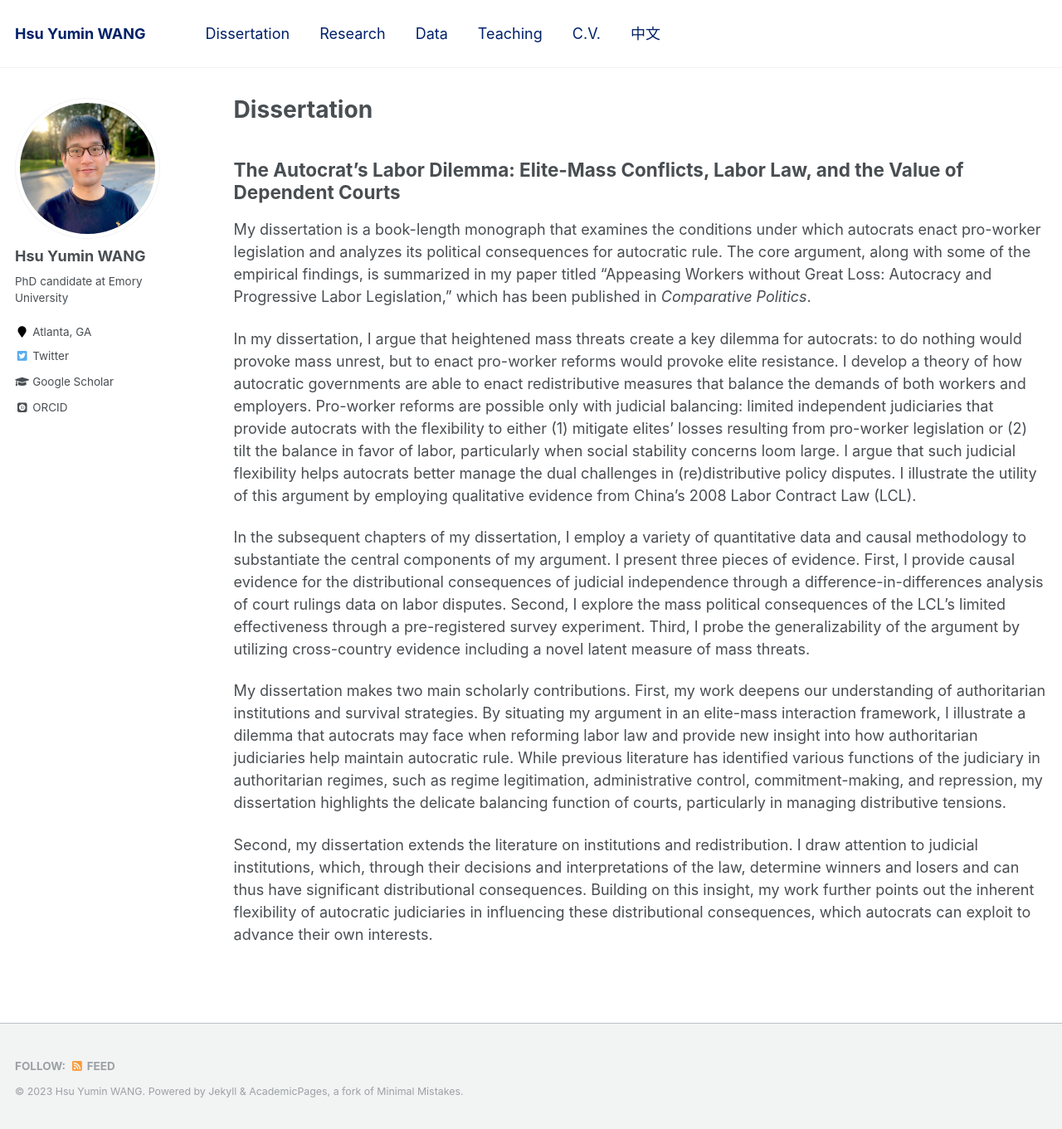
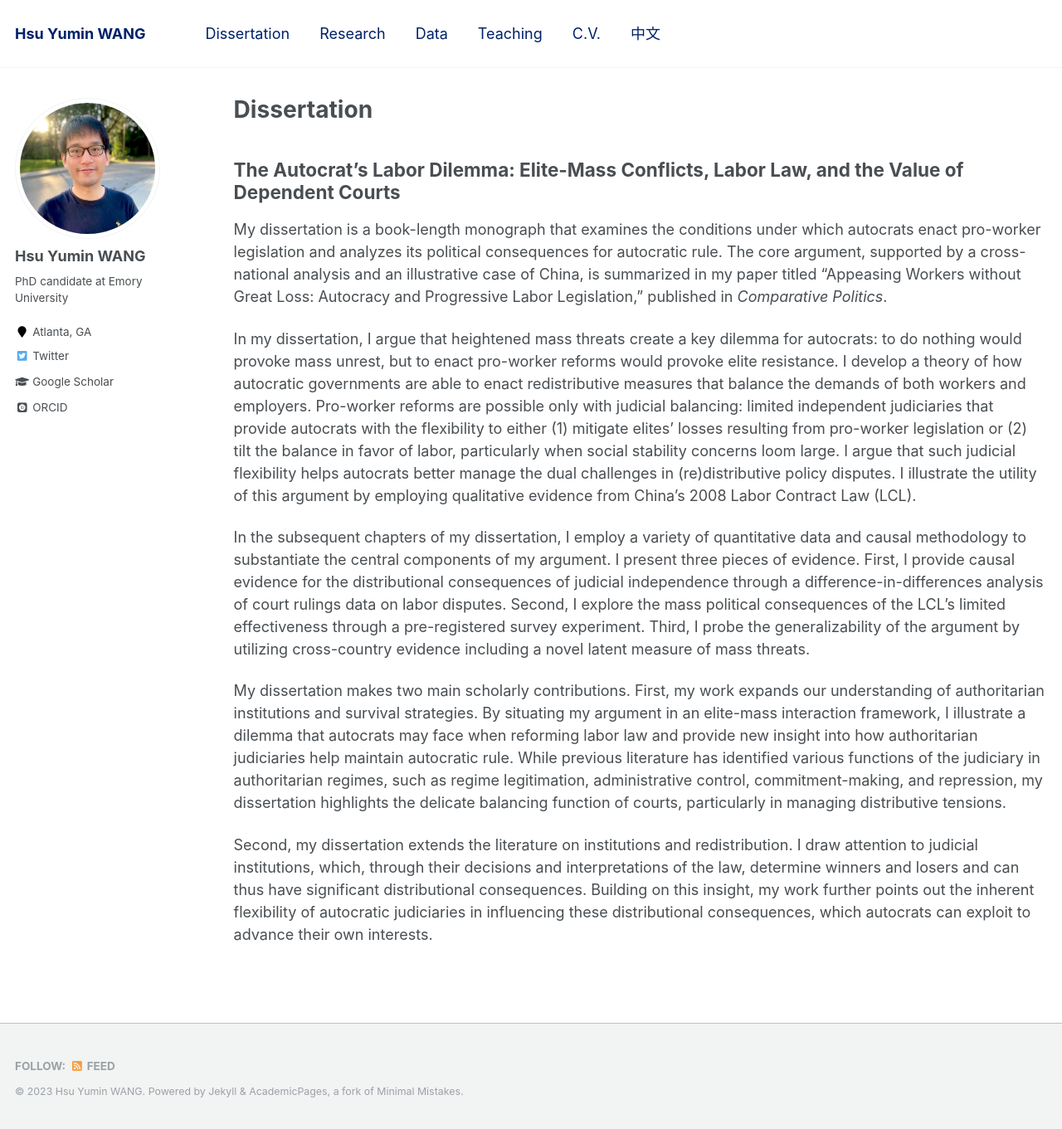
Before and after one commit to hsuyumin/hsuyumin.github.io, a Jekyll site: the page built from _pages/dissertation.md, in a window 1280 px wide and 1361 px high. Shown: the whole window at 83% size. Built offline with Jekyll 4.4.1, drawn with Linux system fonts in a browser that asks for light colours; some web fonts are replaced.

Commit message:
Update dissertation.md

```diff
--- a/_pages/dissertation.md
+++ b/_pages/dissertation.md
@@ -10,12 +10,12 @@ redirect_from:
 
 ## The Autocrat’s Labor Dilemma: Elite-Mass Conflicts, Labor Law, and the Value of Dependent Courts
 
-My dissertation is a book-length monograph that examines the conditions under which autocrats enact pro-worker legislation and analyzes its political consequences for autocratic rule. The core argument, along with some of the empirical findings, is summarized in my paper titled "Appeasing Workers without Great Loss: Autocracy and Progressive Labor Legislation," which has been published in _Comparative Politics_.
+My dissertation is a book-length monograph that examines the conditions under which autocrats enact pro-worker legislation and analyzes its political consequences for autocratic rule. The core argument, supported by a cross-national analysis and an illustrative case of China, is summarized in my paper titled "Appeasing Workers without Great Loss: Autocracy and Progressive Labor Legislation," published in _Comparative Politics_.
 
 In my dissertation, I argue that heightened mass threats create a key dilemma for autocrats: to do nothing would provoke mass unrest, but to enact pro-worker reforms would provoke elite resistance. I develop a theory of how autocratic governments are able to enact redistributive measures that balance the demands of both workers and employers. Pro-worker reforms are possible only with judicial balancing: limited independent judiciaries that provide autocrats with the flexibility to either (1) mitigate elites’ losses resulting from pro-worker legislation or (2) tilt the balance in favor of labor, particularly when social stability concerns loom large. I argue that such judicial flexibility helps autocrats better manage the dual challenges in (re)distributive policy disputes. I illustrate the utility of this argument by employing qualitative evidence from China’s 2008 Labor Contract Law (LCL).
 
 In the subsequent chapters of my dissertation, I employ a variety of quantitative data and causal methodology to substantiate the central components of my argument. I present three pieces of evidence. First, I provide causal evidence for the distributional consequences of judicial independence through a difference-in-differences analysis of court rulings data on labor disputes. Second, I explore the mass political consequences of the LCL's limited effectiveness through a pre-registered survey experiment. Third, I probe the generalizability of the argument by utilizing cross-country evidence including a novel latent measure of mass threats.
 
-My dissertation makes two main scholarly contributions. First, my work deepens our understanding of authoritarian institutions and survival strategies. By situating my argument in an elite-mass interaction framework, I illustrate a dilemma that autocrats may face when reforming labor law and provide new insight into how authoritarian judiciaries help maintain autocratic rule. While previous literature has identified various functions of the judiciary in authoritarian regimes, such as regime legitimation, administrative control, commitment-making, and repression, my dissertation highlights the delicate balancing function of courts, particularly in managing distributive tensions.
+My dissertation makes two main scholarly contributions. First, my work expands our understanding of authoritarian institutions and survival strategies. By situating my argument in an elite-mass interaction framework, I illustrate a dilemma that autocrats may face when reforming labor law and provide new insight into how authoritarian judiciaries help maintain autocratic rule. While previous literature has identified various functions of the judiciary in authoritarian regimes, such as regime legitimation, administrative control, commitment-making, and repression, my dissertation highlights the delicate balancing function of courts, particularly in managing distributive tensions.
 
 Second, my dissertation extends the literature on institutions and redistribution. I draw attention to judicial institutions, which, through their decisions and interpretations of the law, determine winners and losers and can thus have significant distributional consequences. Building on this insight, my work further points out the inherent flexibility of autocratic judiciaries in influencing these distributional consequences, which autocrats can exploit to advance their own interests.
```
